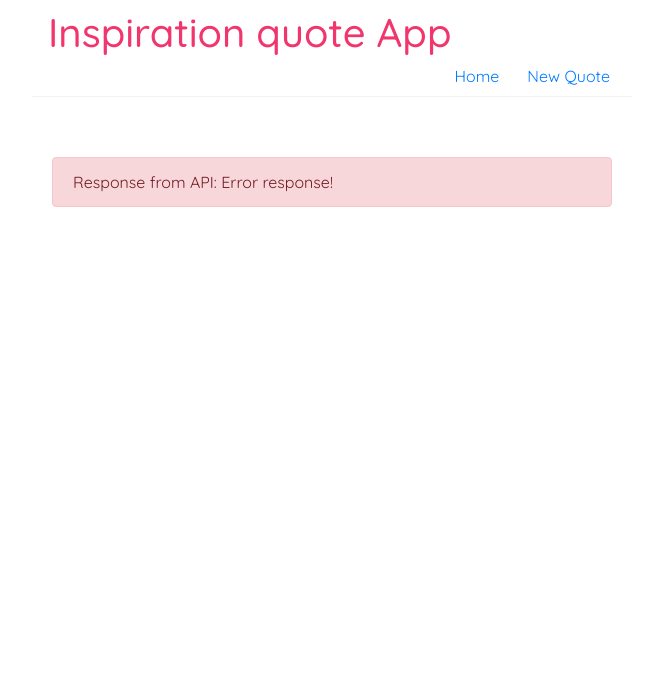
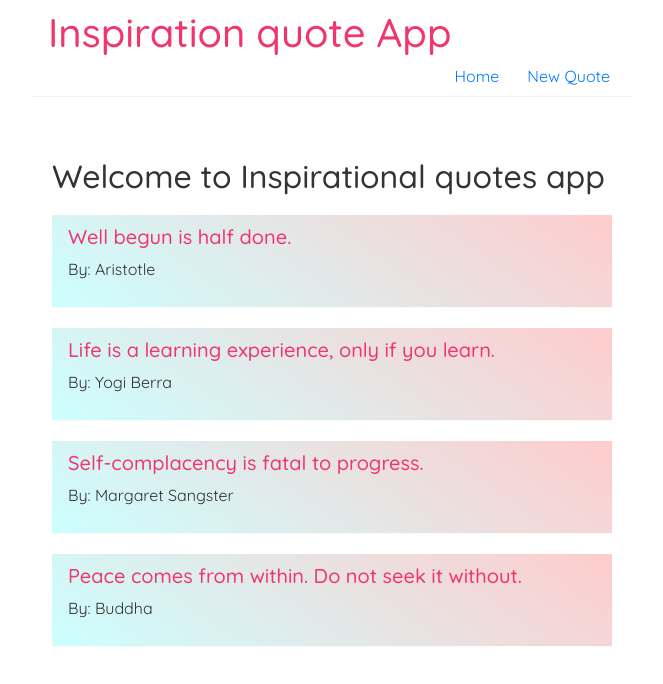
Before and after one commit to krishna-thapa/quote-react-web-app, a React (Create React App) app: page / in a window 1280 px wide. Shown: the top 684 px of the page, without its empty margins (308-971 px from the left). Built offline with nearby package versions, Linux system fonts and the light colour scheme; no server answers; data requests are answered from the project's data file.

Commit message:
Use of custom hook

```diff
--- a/src/components/Home.js
+++ b/src/components/Home.js
@@ -1,31 +1,9 @@
-import { useState, useEffect } from "react";
 import { Alert, Spinner, Container } from "react-bootstrap";
+import useFetch from "../hooks/useFetch";
 import QuoteList from "./QuoteList";
 
 const Home = () => {
-  const [quotes, setQuotes] = useState(null);
-  const [isPending, setIsPending] = useState(true);
-  const [error, setError] = useState(null);
-
-  useEffect(() => {
-    setTimeout(() => {
-      fetch('http://localhost:8000/quotesd')
-      .then(response => {
-        if(!response.ok) throw Error('Error response!');
-        return response.json();
-      })
-      .then((data) => {
-        setQuotes(data);
-        setIsPending(false);
-        setError(null);
-      })
-      .catch(err => {
-        setIsPending(false);
-        setError(err.message);
-      })
-    }, 500); //To show the loading spinner
-  }, []);
-
+  const { data: quotes, isPending, error } = useFetch('http://localhost:8000/quotes');
   return (
     <div className="home">
       {error &&
--- /dev/null
+++ b/src/hooks/useFetch.js
@@ -0,0 +1,33 @@
+import { useState, useEffect } from "react";
+
+// Custom hook
+// Name of the file have to start with keyword use
+const useFetch = (url) => {
+
+  const [data, setData] = useState(null);
+  const [isPending, setIsPending] = useState(true);
+  const [error, setError] = useState(null);
+
+  useEffect(() => {
+    setTimeout(() => {
+      fetch(url)
+      .then(response => {
+        if(!response.ok) throw Error('Error response!');
+        return response.json();
+      })
+      .then((data) => {
+        setData(data);
+        setIsPending(false);
+        setError(null);
+      })
+      .catch(err => {
+        setIsPending(false);
+        setError(err.message);
+      })
+    }, 500); //To show the loading spinner
+  }, [url]);  // dependency on url, whenever url changes - renders
+
+  return { data, isPending, error }
+}
+
+export default useFetch;
```
